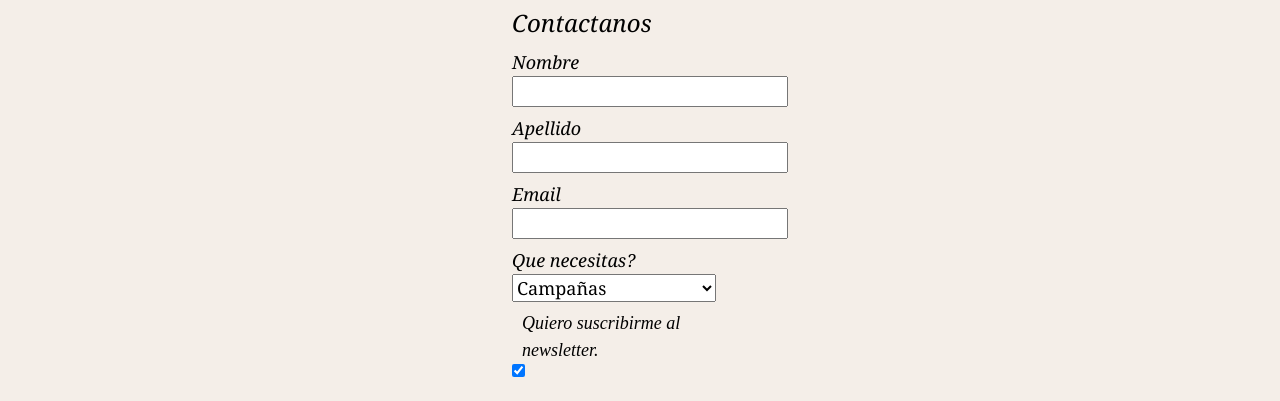
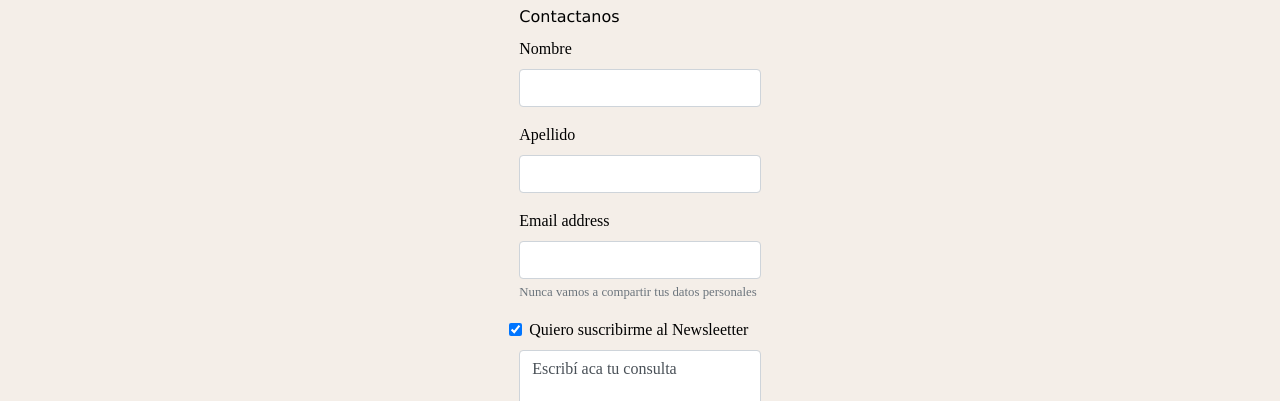
Before and after one commit to nacholg/entelequiaCH, a website: page contacto.html in a window 1280 px wide. Shown: the part 365-766 px from the top of the page. Drawn offline with nearby package versions, Linux system fonts and the light colour scheme.

Commit message:
modificaciones varias al Form y estilos

```diff
--- a/contacto.html
+++ b/contacto.html
@@ -76,43 +76,41 @@
     <!--formulario de contacto-->
 
     <div class="divFormulario">
-        <form class="contactUs">
-            <fieldset>
-                <legend>Contactanos</legend>
-                <label>Nombre
-                    <input type="text" name="Nombre">
-                </label>
-                <br>
-                <label>Apellido
-                <input type="text" name="Apellido">
-                </label>
-                <br>
-                <label>Email
-                    <input type="text" name="Email">
-                </label>
-                <br>
-                <label>Que necesitas?
-                    <select name="Servicios">
-                        <option value="Campañas">Campañas</option>
-                        <option value="Redes">Community Manager</option>
-                        <option value="Contenido">Contenido</option>
-                        <option value="Email Marketing">Email Marketing</option>
-                    </select>
-                </label>
 
-                <br>
+        <form class="contacto">
+          <div class="form-group">
+            <legend>Contactanos</legend>
+            <label for="name">Nombre</label>
+            <input type="text" class="form-control" id="name" aria-describedby="name">
+          </div>
+          <div class="form-group">
+           <label for="lastName">Apellido</label>
+           <input type="text" class="form-control" id="lastName" aria-describedby="lastName">
+          </div>
 
-                <div class="contactForm"> Quiero suscribirme al newsletter. </div>
-                <input type="checkbox" name="newsletter"  value="si" checked>  <!--dejo chequeado si por default-->
-                 <br>
-                 <br>
-                 <textarea name="formulario"  cols="30" rows="10">Escribi acá tu consulta</textarea>
-                 <br>
-                 <input type="submit" value="Enviar formulario">
-                 <input type="reset" value="Limpiar formulario">
+          <div class="form-group">
+            <label for="exampleInputEmail1">Email address</label>
+            <input type="email" class="form-control" id="exampleInputEmail1" aria-describedby="emailHelp">
+            <small id="emailHelp" class="form-text text-muted">Nunca vamos a compartir tus datos personales</small>
+          </div>
 
-            </fieldset>
+
+          <div class="form-check">
+            <input class="form-check-input" type="checkbox" value="Si" id="defaultCheck1" checked>
+            <label class="form-check-label" for="defaultCheck1">
+             Quiero suscribirme al Newsleetter
+            </label>
+          </div>
+          <div class="form-group">
+            <label for="Textarea1"></label>
+            <textarea class="form-control" id="exampleFormControlTextarea1" rows="3">Escribí aca tu consulta</textarea>
+          </div>
+
+          <button type="submit" class="btn btn-primary">Submit</button>
+          <button type="reset" class="btn btn-primary">Limpiar formulario</button>
         </form>
+
+
 
     </div>
 
--- a/scss/style.scss
+++ b/scss/style.scss
@@ -420,7 +420,19 @@ div{
 /* Formulario de contacto */
 
 .divFormulario{
-    @include flexColumn(flex,column )
+    @include flexColumn(flex,column );
+    font-family:$fontMontserrat;
+    margin-bottom: 2em;
+
+}
+
+.contacto{
+    font-family: $fontVerdana !important;
+}
+
+legend{
+    font-family: $fontVerdana;
+    font-size: 1em;
 }
 .contactUs{
     @include flexColumn(flex,column );
```
Also changed, not shown: css/style.css, 1 other file.
